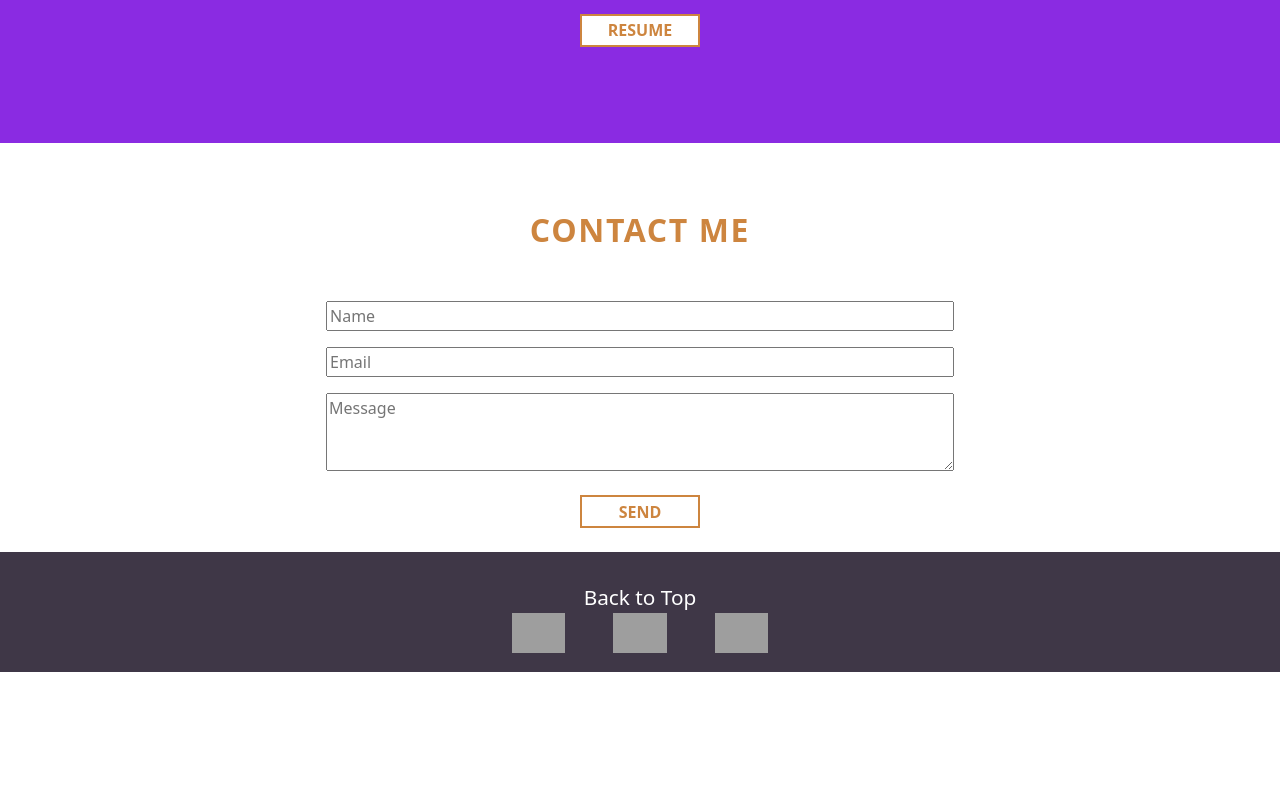
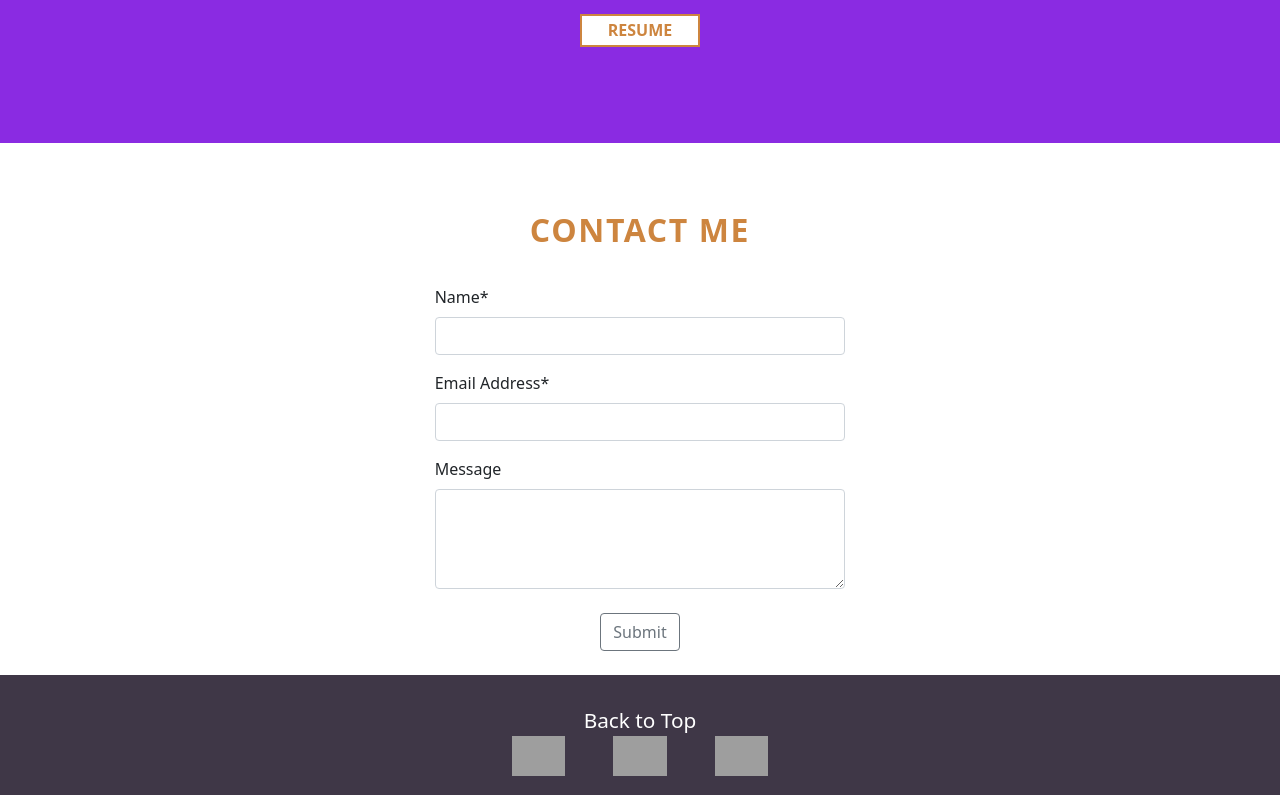
Before and after one commit to beejay321/Portfolio, a React (Create React App) app: page / in a window 1280 px wide. Shown: the part 3050-3850 px from the top of the page. Before the commit the page ends 3727 px from the top, so only its background shows below. Built offline with nearby package versions, Linux system fonts and the light colour scheme; grey boxes are pictures that could not be loaded.

Commit message:
Update ContactMe.jsx
Introducing the post request to the form to make the submit button functional

```diff
--- a/src/components/ContactMe.jsx
+++ b/src/components/ContactMe.jsx
@@ -1,26 +1,103 @@
-import React from "react";
-import { Container, Row, Col } from "react-bootstrap";
+import React, { useState } from "react";
+import { Container, Row, Col, Form, Button } from "react-bootstrap";
 
 function ContactMe(props) {
+  const [name, setName] = useState("");
+  const [email, setEmail] = useState("");
+  const [message, setMessage] = useState("");
+  const [messageSent, setMessageSent] = useState(false);
+
+  const ADDRESS = "https://busola-uche.herokuapp.com";
+
+  const sendMail = async () => {
+    try {
+      const details = {
+        name: name,
+        message: message,
+        email: email,
+      };
+      const response = await fetch(`${ADDRESS}/contacts/sendmail`, {
+        method: "POST",
+        headers: {
+          "content-type": "application/json",
+        },
+        body: JSON.stringify(details),
+      });
+      if (response.ok) {
+        console.log("An email has been sent ");
+        setMessageSent(true);
+      } else {
+        console.log("No email was sent");
+      }
+    } catch (error) {
+      console.log(error);
+    }
+  };
+
+  const sendMessage = async (e) => {
+    e.preventDefault();
+    try {
+      const details = {
+        name: name,
+        email: email,
+        message: message,
+      };
+      const response = await fetch(`${ADDRESS}/contacts/contact`, {
+        method: "POST",
+        headers: {
+          "content-type": "application/json",
+        },
+        body: JSON.stringify(details),
+      });
+      console.log(response);
+      if (response.ok) {
+        const data = await response.json();
+        console.log(data);
+        sendMail();
+      } else {
+        console.log("not successful");
+      }
+    } catch (error) {
+      console.log(error);
+    }
+  };
+
   return (
     <Container fluid className=" pt-5">
+      {messageSent ? (
+        <Row className="d-flex  justify-content-center">
+          <div className="message-alert">
+            <h5 className=" title d-flex pb-3 justify-content-center">Your message has been sent</h5>
+          </div>
+        </Row>
+      ) : (
         <Row className="d-flex  justify-content-center">
           <div>
             <h5 className=" title d-flex pb-3 justify-content-center">CONTACT ME</h5>
           </div>
-        <Col xs={10} md={6} className="">
-          <div className=" contact-input d-grid gap-3 my-3">
-            <input type="text" placeholder="Name" />
-            <input type="text" placeholder="Email" />
-            <textarea name="" id="" cols="30" rows="3" placeholder="Message"></textarea>
-          </div>
-          <div className=" resume d-flex gap-2 my-4">
-            <span>SEND</span>
+          <Col xs={10} md={4} className="contact-input">
+            <Form.Group className="mb-3" controlId="formGridAddress1">
+              <Form.Label className="CavelloSmall">Name*</Form.Label>
+              <Form.Control required placeholder="" value={name} onChange={(e) => setName(e.target.value)} type="text" />
+            </Form.Group>
+            <Form.Group className="mb-3" controlId="formGridAddress1">
+              <Form.Label className="CavelloSmall">Email Address*</Form.Label>
+              <Form.Control placeholder="" required value={email} onChange={(e) => setEmail(e.target.value)} />
+            </Form.Group>
+            <Form.Group className="mb-3" controlId="formGridAddress1">
+              <Form.Label className="CavelloSmall">Message</Form.Label>
+              <Form.Control type="text" placeholder="" as="textarea" style={{ height: "100px" }} value={message} onChange={(e) => setMessage(e.target.value)} />
+            </Form.Group>
+            <div className=" resume d-flex gap-2 my-4" onClick={sendMessage}>
+              <Button className="rsvpSubmitBtn" type="submit" variant="outline-secondary" onClick={sendMessage}>
+                Submit
+              </Button>
             </div>
           </Col>
         </Row>
+      )}
       <Row className="socials-div pb-4 ">
-        <div >
+        <div>
           <a className="top d-flex justify-content-center" href="/">
             <span>Back to Top</span>
           </a>
```
Lines whose indentation alone changed are shown as unchanged.
